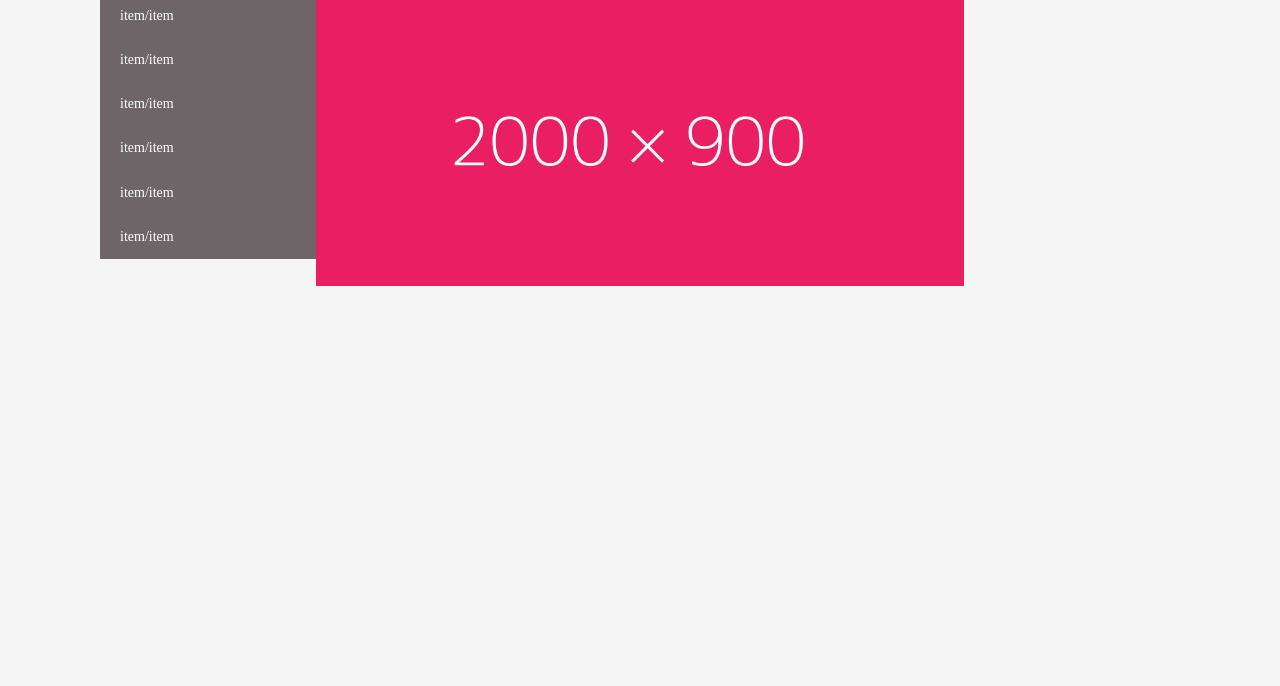
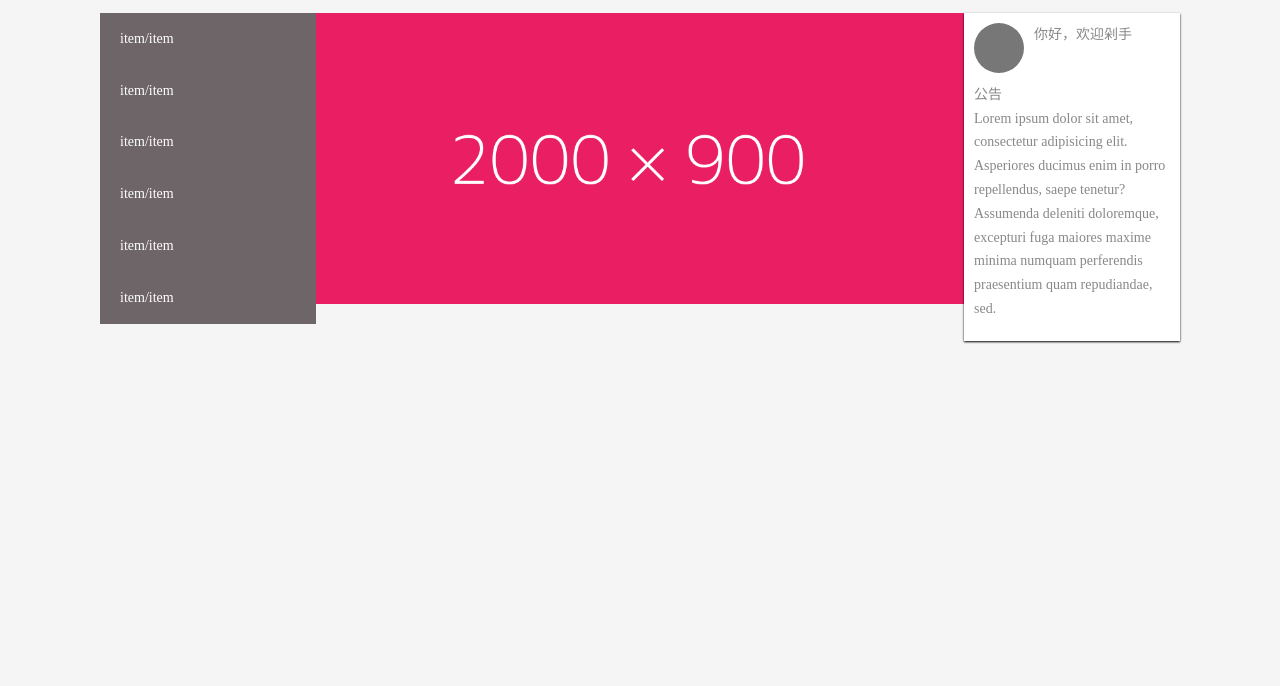
Before and after one commit to sevico/mashroom_ecomm, a plain HTML site: page index.html in a window 1280 px wide. Shown: the part 114-800 px from the top of the page. Drawn offline with nearby package versions, Linux system fonts and the light colour scheme.

Commit message:
announce

```diff
--- a/css/main.css
+++ b/css/main.css
@@ -2,6 +2,7 @@ body{
     font-size: 14px;
     color: #444;
     background: #f5f5f5;
+    line-height: 1.7;
 }
 *{
     box-sizing: border-box;
@@ -143,3 +144,21 @@ img{
 .main-promote .cat .item:hover{
     background: rgba(0,0,0,0.3);
 }
+
+.main-promote .info{
+    padding: 10px;
+    background: #fff;
+    color: #888;
+    box-shadow: 0 1px 2px rgba(0,0,0.5);
+}
+.main-promote .info > *{
+    margin-bottom: 10px;
+}
+.main-promote .info .avatar{
+    height: 50px;
+    width: 50px;
+    background: #777;
+    border-radius: 50%;
+    float: left;
+    margin-right: 10px;
+}
--- a/index.html
+++ b/index.html
@@ -49,8 +49,17 @@
                 <img src="img/slider_01.png" alt="slider">
             </div>
             <div class="col-2 info">
-                <div class="auth"></div>
-                <div class="anno"></div>
+                <div class="auth clear-float">
+                    <div class="avatar">
+                    </div>
+                    你好，欢迎剁手
+                </div>
+                <div class="anno">
+                    <div class="title">公告</div>
+                    <div class="content">
+                        Lorem ipsum dolor sit amet, consectetur adipisicing elit. Asperiores ducimus enim in porro repellendus, saepe tenetur? Assumenda deleniti doloremque, excepturi fuga maiores maxime minima numquam perferendis praesentium quam repudiandae, sed.
+                    </div>
+                </div>
             </div>
         </div>
     </div>
```
